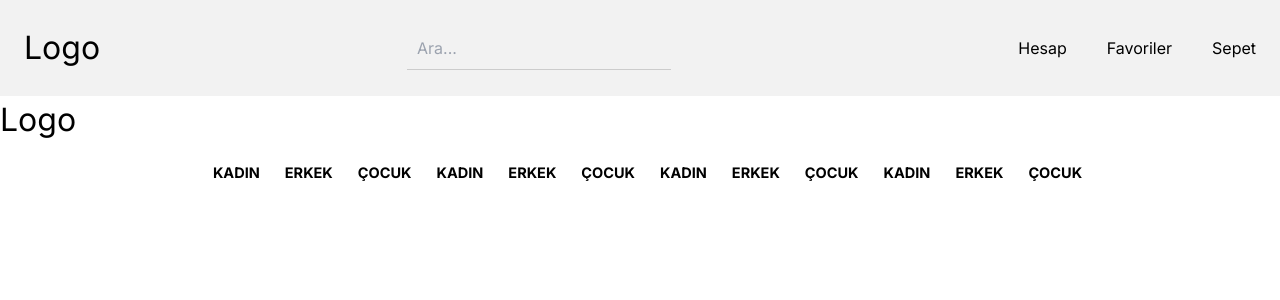
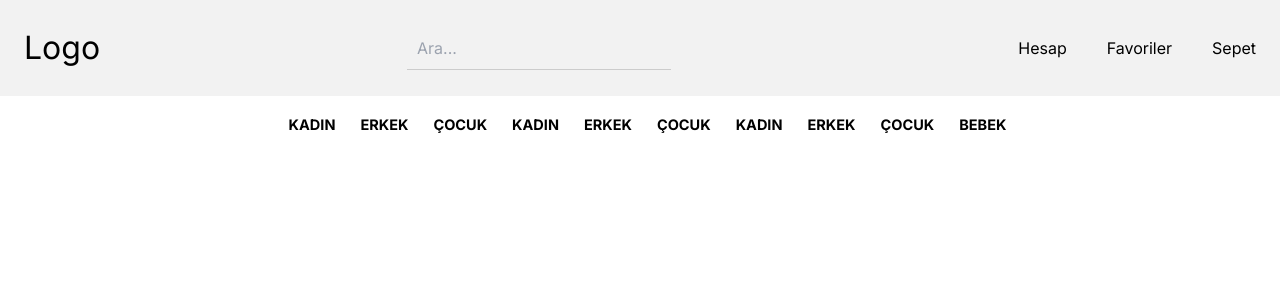
Before and after one commit to mrvozturk/DigitalEmporium, a Next.js app: page / in a window 1280 px wide. Shown: the top 300 px of the page. Built offline with nearby package versions, Linux system fonts and the light colour scheme.

Commit message:
update sidebar.tsx

```diff
--- a/src/components/header/index.module.css
+++ b/src/components/header/index.module.css
@@ -198,6 +198,13 @@
   .categoryLinks a {
     font-size: 20px;
   }
+  .sidebar .logo {
+    text-decoration: none;
+    font-size: 3rem;
+    color: var(--text-color);
+    margin-left: 1rem;
+    margin-top: 1rem;
+  }
 }
 @media (max-width: 568px) {
   .logo {
--- a/src/components/header/sideBar.tsx
+++ b/src/components/header/sideBar.tsx
@@ -1,5 +1,5 @@
 'use client';
-import React, { useEffect, useRef } from 'react';
+import React from 'react';
 import styles from './index.module.css';
 
 type SideBarProps = {
@@ -8,35 +8,13 @@ type SideBarProps = {
 };
 
 const SideBar: React.FC<SideBarProps> = ({ toggleSidebar, isSidebarOpen }) => {
-  const sidebarRef = useRef<HTMLDivElement>(null);
-
-  useEffect(() => {
-    const handleClickOutside = (event: MouseEvent) => {
-      if (
-        sidebarRef.current &&
-        !sidebarRef.current.contains(event.target as Node) &&
-        isSidebarOpen
-      ) {
-        toggleSidebar();
-      }
-    };
-
-    document.addEventListener('mousedown', handleClickOutside);
-    return () => document.removeEventListener('mousedown', handleClickOutside);
-  }, [isSidebarOpen, toggleSidebar]);
-
   return (
     <div
-      ref={sidebarRef}
       className={`${styles.sidebar} ${isSidebarOpen ? styles.sidebarOpen : ''}`}
     >
-      <div className={styles.logo}>
-        <a href='/'>Logo</a>
-      </div>
-
       <div className={styles.categoryLinks}>
         <button className={styles.closeButton} onClick={toggleSidebar}></button>
-        <div className={styles.categories}>
+
         <ul>
           <li>
             <a href='#'>KADIN</a>
@@ -55,7 +33,7 @@ const SideBar: React.FC<SideBarProps> = ({ toggleSidebar, isSidebarOpen }) => {
           </li>
           <li>
             <a href='#'>ÇOCUK</a>
-            </li>
+          </li>{' '}
           <li>
             <a href='#'>KADIN</a>
           </li>
@@ -66,16 +44,9 @@ const SideBar: React.FC<SideBarProps> = ({ toggleSidebar, isSidebarOpen }) => {
             <a href='#'>ÇOCUK</a>
           </li>
           <li>
-              <a href='#'>KADIN</a>
-            </li>
-            <li>
-              <a href='#'>ERKEK</a>
-            </li>
-            <li>
-              <a href='#'>ÇOCUK</a>
+            <a href='#'>BEBEK</a>
           </li>
         </ul>
-        </div>
       </div>
     </div>
   );
```
Lines whose indentation alone changed are shown as unchanged.
